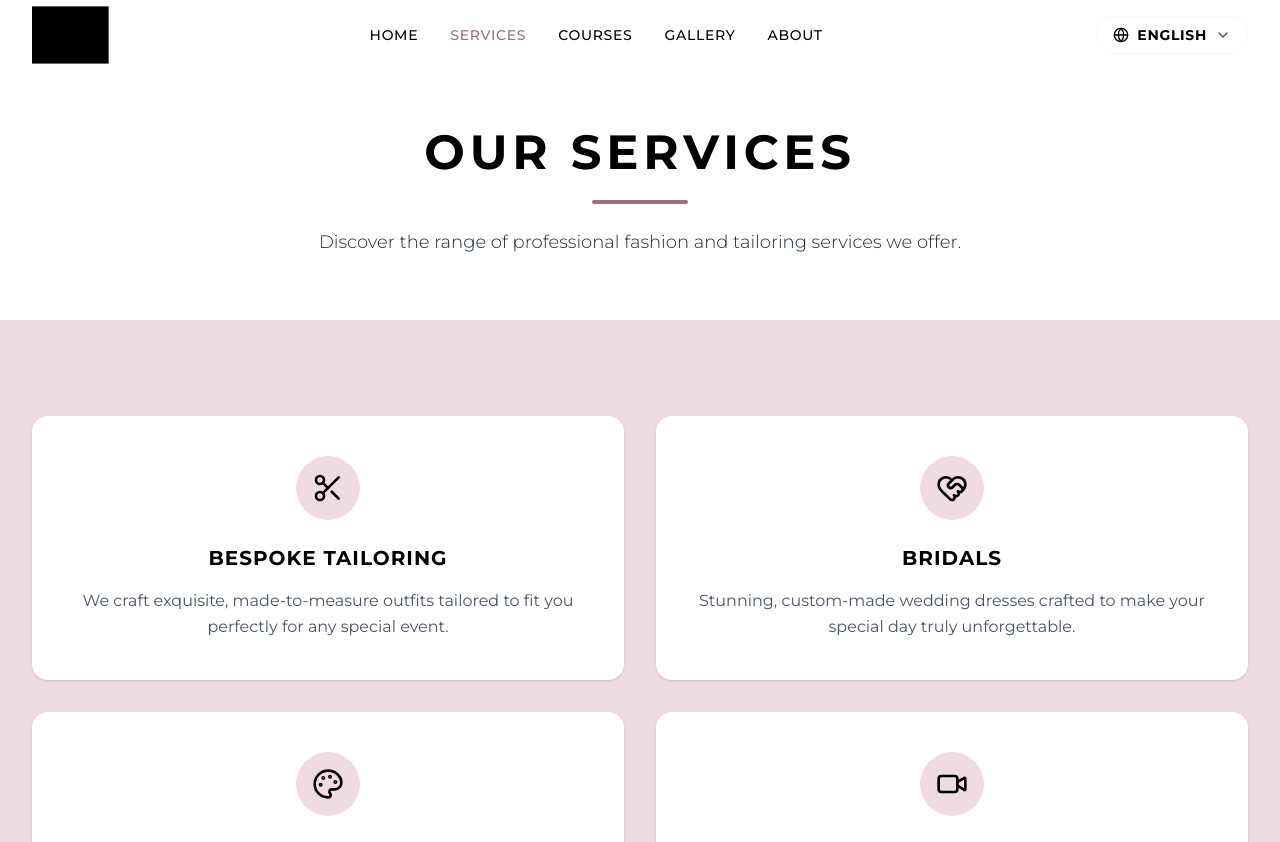
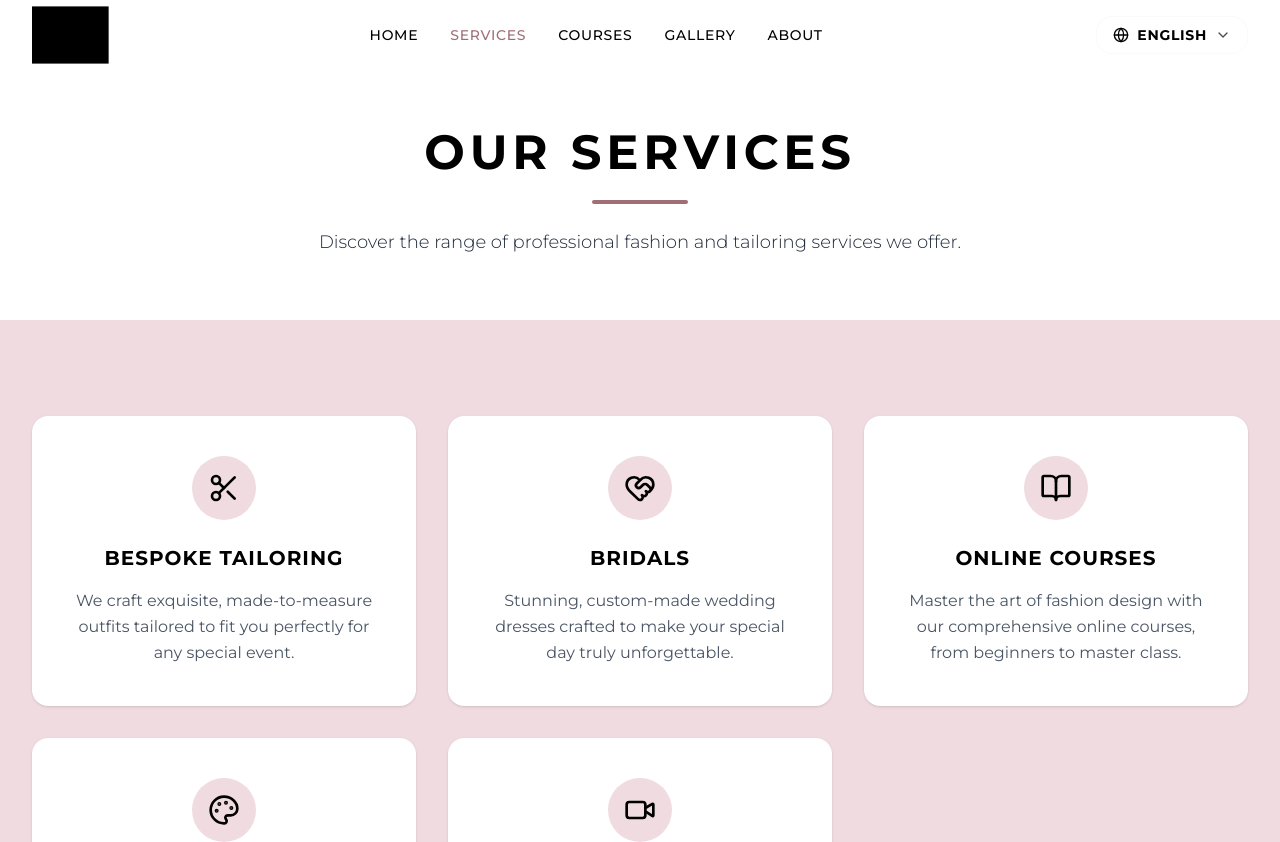
Before and after one commit to SweetLarsson/The-Silem-Couture, a React (Vite) app: page /services in a window 1280 px wide. Shown: the top 842 px of the page. Built offline with nearby package versions, Linux system fonts and the light colour scheme; grey boxes are pictures that could not be loaded.

Commit message:
feat: Add online courses to services page
Integrates the new "Online Courses" service offering into the main services page. Updates the grid layout to accommodate the additional service and includes the relevant icon and description.

```diff
--- a/src/pages/Services.tsx
+++ b/src/pages/Services.tsx
@@ -1,7 +1,8 @@
 import { Link } from 'react-router-dom';
 import { motion } from 'motion/react';
-import { Scissors, HeartHandshake, Palette, Video } from 'lucide-react';
+import { Scissors, HeartHandshake, Palette, Video, BookOpen } from 'lucide-react';
 import { PageTransition } from '@/components/ui/PageTransition';
+import { cn } from '@/lib/utils';
 
 const ALL_SERVICES = [
   {
@@ -15,6 +16,12 @@ const ALL_SERVICES = [
     description: 'Stunning, custom-made wedding dresses crafted to make your special day truly unforgettable.',
     icon: HeartHandshake,
     path: '/services/bridals'
+  },
+  {
+    title: 'Online Courses',
+    description: 'Master the art of fashion design with our comprehensive online courses, from beginners to master class.',
+    icon: BookOpen,
+    path: '/courses'
   },
   {
     title: 'Fashion Illustration',
@@ -45,7 +52,7 @@ export default function Services() {
 
       <section className="py-24 bg-peach-100">
         <div className="container mx-auto px-4 md:px-8">
-          <div className="grid grid-cols-1 md:grid-cols-2 lg:grid-cols-2 gap-8 justify-center">
+          <div className="grid grid-cols-1 md:grid-cols-2 lg:grid-cols-3 gap-8 justify-center">
             {ALL_SERVICES.map((service, index) => (
               <motion.div
                 key={service.title}
@@ -53,7 +60,10 @@ export default function Services() {
                 whileInView={{ opacity: 1, y: 0 }}
                 viewport={{ once: true }}
                 transition={{ duration: 0.5, delay: index * 0.1 }}
-                className="bg-white p-0 text-center group hover:-translate-y-2 transition-transform duration-300 shadow-sm hover:shadow-xl rounded-2xl overflow-hidden"
+                className={cn(
+                  "bg-white p-0 text-center group hover:-translate-y-2 transition-transform duration-300 shadow-sm hover:shadow-xl rounded-2xl overflow-hidden flex flex-col h-full",
+                  index >= 3 && ALL_SERVICES.length === 5 ? "lg:col-span-1 lg:first:col-start-1" : ""
+                )}
               >
                 <Link to={service.path} className="flex flex-col h-full w-full p-10">
                   <div className="w-16 h-16 mx-auto bg-peach-100 rounded-full flex items-center justify-center mb-6 group-hover:bg-peach-500 group-hover:text-white transition-colors">
```
